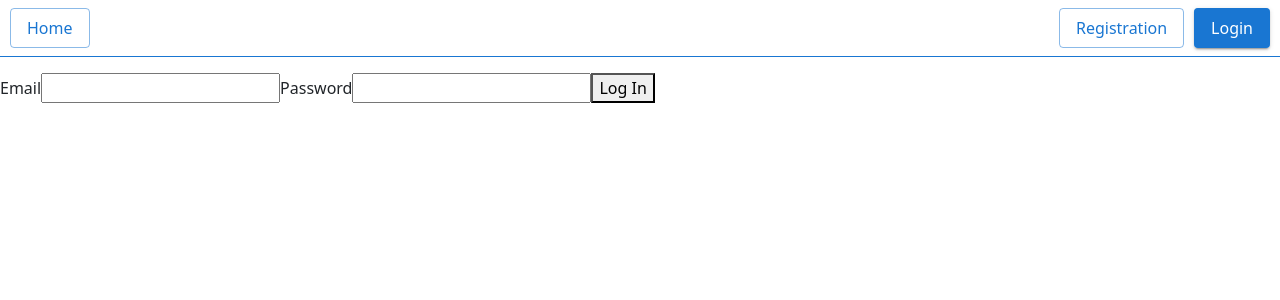
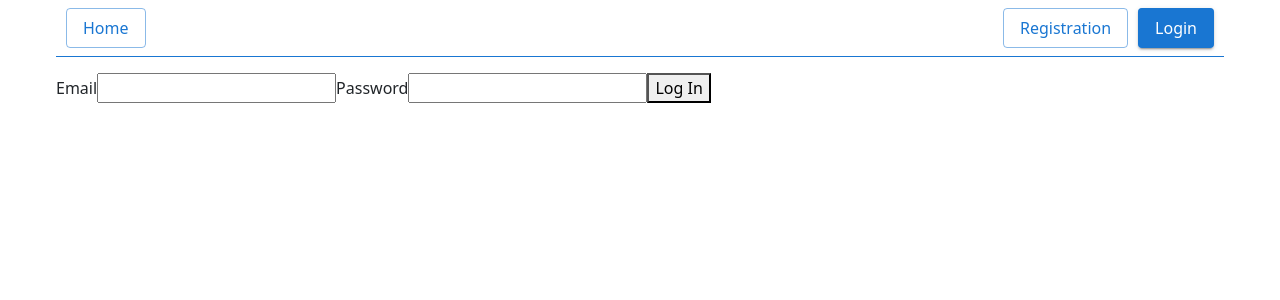
Before and after one commit to Serhii-Buha/goit-react-hw-08-phonebook, a React (Create React App) app: page /goit-react-hw-08-phonebook/login in a window 1280 px wide. Shown: the top 300 px of the page. Built offline with nearby package versions, Linux system fonts and the light colour scheme.

Commit message:
add react-hot-toast, styles

```diff
--- a/src/components/App.jsx
+++ b/src/components/App.jsx
@@ -8,6 +8,8 @@ import { RestrictedRoute } from './RestrictedRoute';
 import { refreshUser } from 'redux/auth/operations';
 import { SpinStyle } from './ContactForm/ContactForm.styled';
 import { InfinitySpin } from 'react-loader-spinner';
+import { Toaster } from 'react-hot-toast';
+import { Container } from './App.styled';
 
 const HomePage = lazy(() => import('../pages/Home'));
 const RegisterPage = lazy(() => import('../pages/Register'));
@@ -28,6 +30,7 @@ export const App = () => {
       <InfinitySpin color="#444654" />
     </SpinStyle>
   ) : (
+    <Container>
       <Routes>
         <Route path="/" element={<Layout />}>
           <Route index element={<HomePage />} />
@@ -44,7 +47,10 @@ export const App = () => {
           <Route
             path="/login"
             element={
-            <RestrictedRoute redirectTo="/contacts" component={<LoginPage />} />
+              <RestrictedRoute
+                redirectTo="/contacts"
+                component={<LoginPage />}
+              />
             }
           />
           <Route
@@ -55,5 +61,7 @@ export const App = () => {
           />
         </Route>
       </Routes>
+      <Toaster />
+    </Container>
   );
 };
```
Lines whose indentation alone changed are shown as unchanged.
